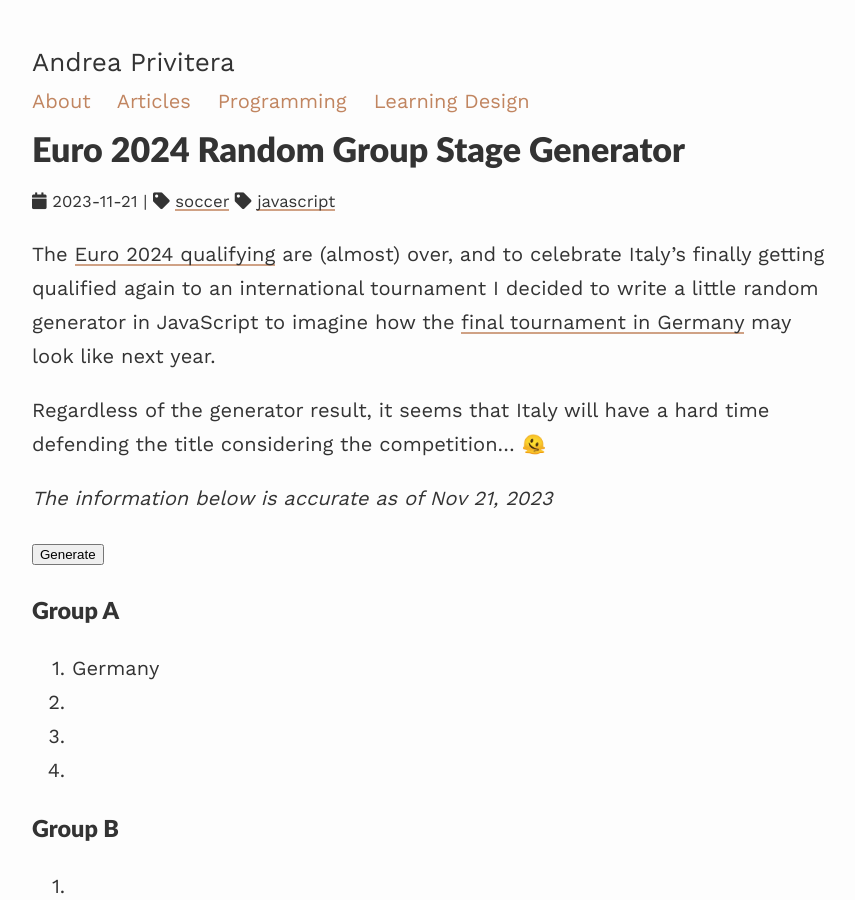
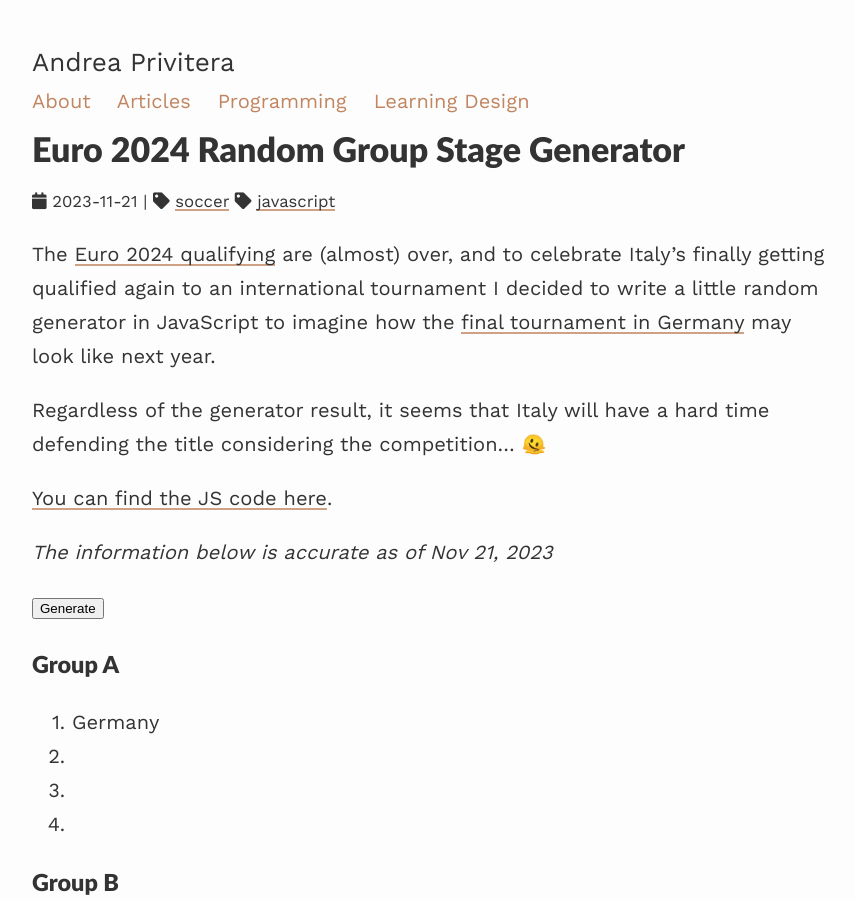
Before and after one commit to anprivitera/anprivitera.github.io, a Jekyll site: the page built from _posts/2023-11-21-euro-2024-random-group-stage-generator.md, in a window 1280 px wide and 900 px high. Shown: the whole window, without its empty margins (208-1063 px from the left). Built offline with Jekyll 4.4.1, drawn with Linux system fonts in a browser that asks for light colours; nearby versions of some CDN libraries; comment, search, counter and statistics services are not loaded.

Commit message:
included link to gist

```diff
--- a/_posts/2023-11-21-euro-2024-random-group-stage-generator.md
+++ b/_posts/2023-11-21-euro-2024-random-group-stage-generator.md
@@ -11,6 +11,8 @@ mermaid: true
 The [Euro 2024 qualifying](https://en.wikipedia.org/wiki/UEFA_Euro_2024_qualifying) are (almost) over, and to celebrate Italy's finally getting qualified again to an international tournament I decided to write a little random generator in JavaScript to imagine how the [final tournament in Germany](https://en.wikipedia.org/wiki/UEFA_Euro_2024#Group_stage) may look like next year.
 
 Regardless of the generator result, it seems that Italy will have a hard time defending the title considering the competition... 🫠
+
+[You can find the JS code here](https://gist.github.com/anprivitera/31417c03567ed516985da4ab2bd644e4).
 
 *The information below is accurate as of Nov 21, 2023*
 
```
